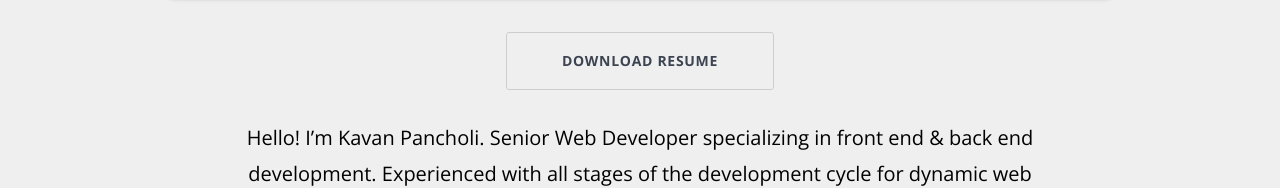
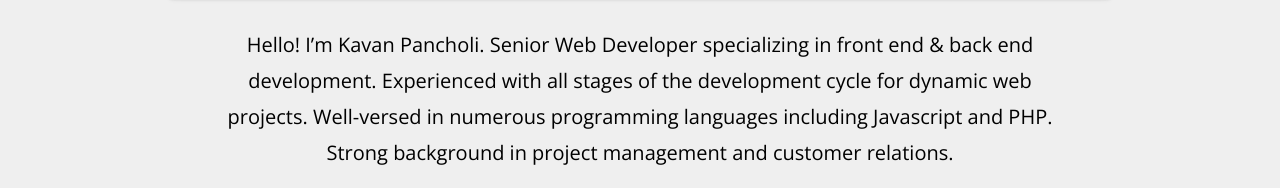
Before and after one commit to kavanpancholi/kavan.dev, a website: page src/index.html in a window 1280 px wide. Shown: the part 645-833 px from the top of the page. Drawn offline with nearby package versions, Linux system fonts and the light colour scheme; some packages are replaced by stand-ins of ours; files that its build step writes are made by us from their sources; files whose address does not match are found by name.

Commit message:
remove resume button

```diff
--- a/src/index.html
+++ b/src/index.html
@@ -136,7 +136,6 @@
                         </div>
                     </div>
                     <div class="section-txt-btn">
-                        <p><a class="btn btn-lg btn-border ripple" target="_blank" href="https://goo.gl/mROnlm">Download Resume</a></p>
                         <p>Hello! I&#8217;m Kavan Pancholi. Senior Web Developer specializing in front end &amp; back end development. Experienced with all stages of the development cycle for dynamic web projects. Well-versed in numerous programming languages including Javascript and PHP. Strong background in project management and customer relations.</p>
                     </div>
                 </div>
```
Also changed, not shown: index.html (+1 -1 lines), gulpfile.js (line endings or trailing spaces).
